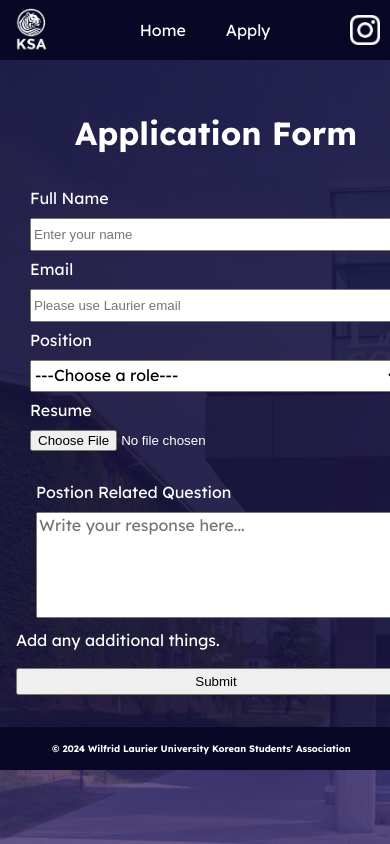
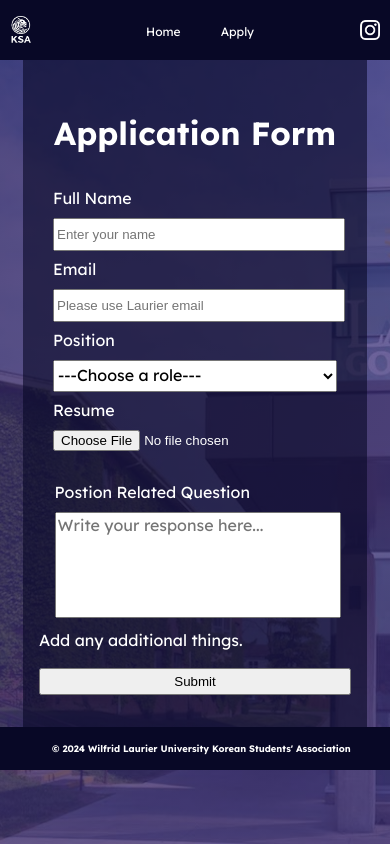
Before and after one commit to Ji-Kwon/WLUKSA, a plain HTML site: page apply.html in a window 390 px wide. Drawn offline with Linux system fonts and the light colour scheme; a web font is replaced by a local one.

Commit message:
mobile compatability

```diff
--- a/css/apply.css
+++ b/css/apply.css
@@ -1,3 +1,46 @@
+@media (orientation: landscape) {
+    .logo{
+        display: block;
+        width: 60px;
+        margin-right: auto;
+    }
+
+    .instagram{
+        display: block;
+        width: 30px;
+        margin-right: 10px;
+    }
+
+    .navdiv ul li a{
+        text-decoration: none;
+        color: white;
+        padding: 20px;
+        font-size: 16px;
+    }
+
+}
+@media (orientation: portrait) {
+    .logo{
+        display: block;
+        width: 40px;
+        margin-right: auto;
+    }
+
+    .instagram{
+        display: block;
+        width: 20px;
+        margin-right: 10px;
+    }
+
+
+    .navdiv ul li a{
+        text-decoration: none;
+        color: white;
+        padding: 20px;
+        font-size: 12px;
+    }
+
+}
 .navbar{
     font-family: 'Lexend', sans-serif;
     background-color: rgb(8, 8, 38);
@@ -19,17 +62,6 @@
     max-width: 1200px;
 }
 
-.logo{
-    display: block;
-    width: 60px;
-    margin-right: auto;
-}
-
-.instagram{
-    display: block;
-    width: 30px;
-    margin-right: 10px;
-}
 
 .navdiv ul {
     display: flex;
@@ -41,11 +73,10 @@
 .navdiv ul li{
     display: inline;
 }
-.navdiv ul li a{
-    text-decoration: none;
-    color: white;
-    padding: 20px;
-    font-size: 16px;
+
+.formdiv h1{
+    text-align: center;
+
 }
 body{
     font-family: 'Lexend', sans-serif;
@@ -64,22 +95,15 @@ body, html {
     overflow-x: hidden;
 }
 
-.formdiv h1{
-    text-align: center;
-
-}
-
 form {
     background-color: rgb(8, 8, 38,0.6);
     width: 80vw;
-    max-width: 600px;
-    min-width: 400px;
     margin: auto;
     padding: 2rem 1rem 2rem 1rem;
 
   }
 
-fieldset{
+  fieldset{
     border: none;
 }
 
@@ -93,6 +117,7 @@ fieldset{
 textarea{
     resize: none;
 }
+
 
 input,
 textarea,
@@ -114,7 +139,6 @@ label {
 
   }
 
-
 footer{
     text-align: center;
     padding: 0.4rem;
--- a/css/home.css
+++ b/css/home.css
@@ -1,3 +1,108 @@
+@media (orientation: landscape) {
+.logo{
+    display: block;
+    width: 60px;
+    margin-right: auto;
+}
+
+.instagram{
+    display: block;
+    width: 30px;
+    margin-right: 10px;
+}
+
+.navdiv ul li a{
+    text-decoration: none;
+    color: white;
+    padding: 20px;
+    font-size: 16px;
+}
+
+.statement-div{
+    display: flex;
+    align-items: center;
+    padding: 20px;
+    gap: 20px;
+    margin: 0 auto;
+}
+.statement-image{
+    width: 100px;
+    height: auto;
+    border-radius: 0px;
+}
+
+.statement{
+    color: black;
+    font-family: 'Lexend', sans-serif;
+    font-size: 1rem;
+    line-height: 1.5;
+}
+
+.team-image{
+    display: block;
+    width: 50%;
+    height: 30vw;
+    margin-left: auto;
+    margin-right: auto;
+    margin-bottom: 20px;
+}
+
+}
+@media (orientation: portrait) {
+    .logo{
+        display: block;
+        width: 40px;
+        margin-right: auto;
+    }
+
+    .instagram{
+        display: block;
+        width: 20px;
+        margin-right: 10px;
+    }
+
+
+    .navdiv ul li a{
+        text-decoration: none;
+        color: white;
+        padding: 20px;
+        font-size: 12px;
+    }
+
+
+    .statement-div{
+        display: flex;
+        flex-direction: column;
+        align-items: center;
+        padding: 20px;
+        margin: auto;
+        text-align: center;
+    }
+    .statement-image{
+        width: 100px;
+        height: auto;
+        border-radius: 0px;
+        margin-bottom: 10px;
+    }
+
+    .statement{
+        color: black;
+        font-family: 'Lexend', sans-serif;
+        font-size: 1rem;
+        line-height: 1.5;
+    }
+
+    .team-image{
+        display: block;
+        width: 50%;
+        height: 30vw;
+        margin-left: auto;
+        margin-right: auto;
+        margin-bottom: 20px;
+    }
+
+}
+
 .navbar{
     font-family: 'Lexend', sans-serif;
     background-color: rgb(8, 8, 38);
@@ -19,18 +124,6 @@
     max-width: 1200px;
 }
 
-.logo{
-    display: block;
-    width: 60px;
-    margin-right: auto;
-}
-
-.instagram{
-    display: block;
-    width: 30px;
-    margin-right: 10px;
-}
-
 .navdiv ul {
     display: flex;
     list-style: none;
@@ -41,12 +134,7 @@
 .navdiv ul li{
     display: inline;
 }
-.navdiv ul li a{
-    text-decoration: none;
-    color: white;
-    padding: 20px;
-    font-size: 16px;
-}
+
 body{
     font-family: 'Lexend', sans-serif;
     margin: 0;
@@ -92,44 +180,11 @@ body, html {
     top: 40%; /* Position of the second header, adjust as needed */
 }
 
-.statement-div{
-    display: flex;
-    align-items: center;
-    padding: 20px;
-    gap: 20px;
-    margin: 0 auto;
-}
-.statement-image{
-    width: 100px;
-    height: auto;
-    border-radius: 0px;
-}
-
-.statement{
-    color: black;
-    font-family: 'Lexend', sans-serif;
-    font-size: 1rem;
-    line-height: 1.5;
-}
-
 .hiring{
     text-align: center;
     font-size: 25px;
     margin-bottom: 10px;
 
-}
-
-.team-div a{
-    text-decoration: none;
-}
-
-.team-image{
-    display: block;
-    width: 50%;
-    height: 30vw;
-    margin-left: auto;
-    margin-right: auto;
-    margin-bottom: 20px;
 }
 
 .hiringbtn{
@@ -162,6 +217,9 @@ img{
     height: auto;
 }
 
+.team-div a{
+    text-decoration: none;
+}
 
 footer{
     text-align: center;
```
